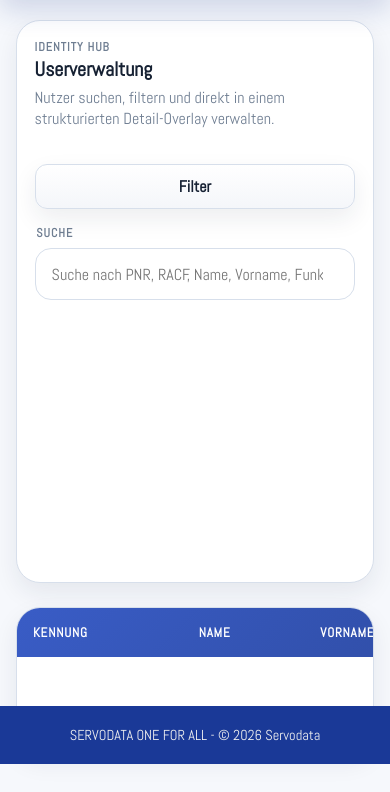
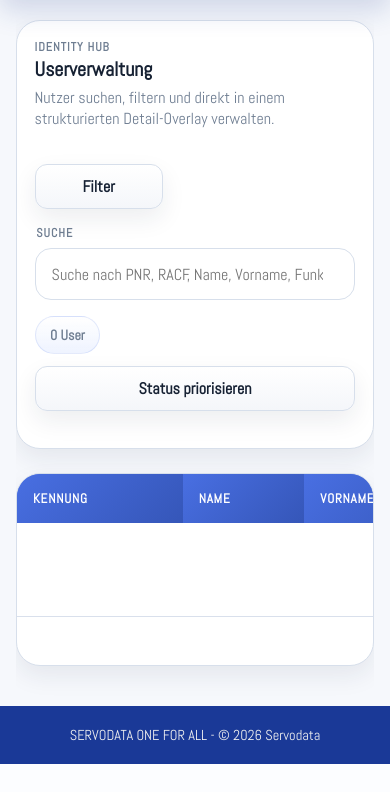
Before and after one commit to tgiabel/iam-system, a Python web app: template app/templates/userverwaltung.html in a window 390 px wide. Shown: the part 80-872 px from the top of the page. After the commit the page ends 844 px from the top, so only its background shows below. Run offline with Jinja, Linux system fonts and the light colour scheme; the template is opened without the code that fills it, so the values that code supplies are empty.

Commit message:
ui: improve user table layout, status sorting, and visible count

```diff
--- a/app/static/css/userverwaltung.css
+++ b/app/static/css/userverwaltung.css
@@ -1,15 +1,22 @@
 .users-page {
+    display: flex;
+    flex: 1 1 auto;
+    flex-direction: column;
     width: 100%;
     padding-top: 2rem;
     padding-bottom: 2.5rem;
     max-width: 1400px;
+    min-height: 0;
+    overflow: hidden;
 }
 
 .users-shell {
     display: flex;
+    flex: 1 1 auto;
     flex-direction: column;
     gap: 1.5rem;
     width: 100%;
+    min-height: 0;
 }
 
 .users-header {
@@ -41,6 +48,15 @@
     display: flex;
     align-items: flex-end;
     gap: 1rem;
+    flex-wrap: wrap;
+}
+
+.users-toolbar-meta {
+    display: flex;
+    align-items: center;
+    justify-content: flex-end;
+    gap: 0.75rem;
+    margin-left: auto;
     flex-wrap: wrap;
 }
 
@@ -76,7 +92,7 @@
     flex-direction: column;
     min-width: 220px;
     padding: 0.45rem;
-    background: rgba(255, 255, 255, 0.98);
+    background: var(--menu-surface);
     border: 1px solid var(--ui-border);
     border-radius: 18px;
     box-shadow: var(--ui-shadow-md);
@@ -99,7 +115,7 @@
     width: 100%;
     border: none;
     background: transparent;
-    color: var(--ui-text-strong);
+    color: var(--menu-text);
     text-align: left;
     padding: 0.8rem 0.95rem;
     border-radius: 12px;
@@ -109,8 +125,12 @@
 
 .users-filter-dropdown button:hover,
 .users-filter-dropdown button:focus-visible {
-    background: rgba(65, 105, 225, 0.08);
+    background: var(--menu-surface-hover);
     outline: none;
+}
+
+.users-subfilter-dropdown input {
+    accent-color: var(--color-primary);
 }
 
 .users-subfilter-dropdown label,
@@ -119,7 +139,7 @@
     align-items: center;
     gap: 0.55rem;
     padding: 0.5rem 0.25rem;
-    color: var(--ui-text);
+    color: var(--menu-text);
 }
 
 .users-filter-tags {
@@ -152,15 +172,21 @@
 }
 
 .users-table-card {
+    display: flex;
+    flex: 1 1 auto;
+    flex-direction: column;
+    min-height: 0;
     overflow: hidden;
 }
 
 .users-table-card .table-wrapper {
+    flex: 1 1 auto;
     margin-bottom: 0;
     background: transparent;
     box-shadow: none;
     border-radius: 0;
-    overflow-x: auto;
+    min-height: 0;
+    overflow: auto;
 }
 
 #user-table {
@@ -170,10 +196,14 @@
 }
 
 .users-table-card thead {
-    background: linear-gradient(135deg, color-mix(in srgb, var(--color-primary) 88%, black), color-mix(in srgb, var(--color-primary) 58%, black));
+    background: var(--table-header-bg);
 }
 
 .users-table-card thead th {
+    position: sticky;
+    top: 0;
+    z-index: 2;
+    background: var(--table-header-bg);
     color: #fff;
     padding: 1rem 1rem;
     font-size: 0.82rem;
@@ -304,6 +334,29 @@
     font-size: 0.84rem;
     font-weight: 700;
     white-space: nowrap;
+}
+
+.users-visible-count {
+    display: inline-flex;
+    align-items: center;
+    min-height: 2.4rem;
+    padding: 0.35rem 0.9rem;
+    border-radius: 999px;
+    background: linear-gradient(180deg, color-mix(in srgb, var(--surface-card) 98%, transparent), color-mix(in srgb, var(--surface-soft) 96%, transparent));
+    border: 1px solid rgba(var(--color-primary-rgb), 0.14);
+    color: var(--text-muted);
+    font-size: 0.88rem;
+    font-weight: 700;
+}
+
+.users-status-sort-toggle {
+    min-width: 12.5rem;
+}
+
+.users-status-sort-toggle[aria-pressed="true"] {
+    background: var(--btn-primary-bg);
+    border-color: var(--btn-primary-border);
+    color: var(--text-inverse);
 }
 
 .users-status-active,
@@ -1017,23 +1070,22 @@
         align-items: stretch;
     }
 
-    .users-header-actions,
-    .users-onboard-btn,
-    .users-filter-trigger {
-        width: 100%;
-    }
-
     .users-header-actions {
-        justify-content: stretch;
+        justify-content: flex-start;
     }
 
     .users-toolbar {
-        flex-direction: column;
-        align-items: stretch;
+        align-items: flex-end;
     }
 
     .users-search-field {
         max-width: 100%;
+    }
+
+    .users-toolbar-meta {
+        width: 100%;
+        justify-content: space-between;
+        margin-left: 0;
     }
 
     .users-subfilter-dropdown {
@@ -1062,6 +1114,18 @@
 
     .users-header {
         padding: 1.1rem;
+    }
+
+    .users-header-actions,
+    .users-onboard-btn,
+    .users-filter-trigger,
+    .users-toolbar-meta,
+    .users-status-sort-toggle {
+        width: 100%;
+    }
+
+    .users-toolbar {
+        align-items: stretch;
     }
 
     .user-panel {
--- a/app/static/js/userverwaltung.js
+++ b/app/static/js/userverwaltung.js
@@ -11,7 +11,8 @@ const state = {
         secondaryRoleIds: [],
         includeInactive: false,
         openCategory: null
-    }
+    },
+    statusSortEnabled: false
 };
 
 const DOM = {};
@@ -493,6 +494,49 @@ function getSummaryStatus(user) {
     }
 
     return { code: normalized, label, className, count: 1, extraCount: 0, tooltip: label, source: "fallback" };
+}
+
+function getStatusSortPriority(user) {
+    const derivedStatuses = getNormalizedDerivedStatuses(user);
+
+    if (derivedStatuses.some(status => status.isOverdue || status.severity === "error")) {
+        return 0;
+    }
+
+    if (derivedStatuses.some(status => status.severity === "warning")) {
+        return 1;
+    }
+
+    if (derivedStatuses.length) {
+        return 2;
+    }
+
+    const fallbackStatus = normalizeValue(
+        user?.summary_status_code ||
+        user?.summary_status ||
+        (user?.is_active === false ? "inactive" : "active")
+    ).replace(/\s+/g, "_");
+
+    if (fallbackStatus === "inactive") {
+        return 3;
+    }
+
+    if (fallbackStatus.includes("warning") || fallbackStatus.includes("revocation") || fallbackStatus.includes("error")) {
+        return 1;
+    }
+
+    if (
+        fallbackStatus.includes("request") ||
+        fallbackStatus.includes("progress") ||
+        fallbackStatus.includes("pending") ||
+        fallbackStatus.includes("open") ||
+        fallbackStatus.includes("revoked") ||
+        (fallbackStatus && fallbackStatus !== "active")
+    ) {
+        return 2;
+    }
+
+    return 4;
 }
 
 function getSeverityBadgeClass(severity, isOverdue = false) {
@@ -1052,6 +1096,8 @@ const filterController = {
 const tableController = {
     async init() {
         this.bindSearch();
+        this.bindStatusSortToggle();
+        this.updateStatusSortToggle();
         await this.loadUsers();
     },
 
@@ -1071,12 +1117,25 @@ const tableController = {
     },
 
     getFilteredUsers() {
-        return sortUsersByName(
-            state.users
+        const users = state.users
             .filter(user => this.matchesSearch(user))
             .filter(user => this.matchesPrimaryRoles(user))
-            .filter(user => this.matchesSecondaryRoles(user))
-        );
+            .filter(user => this.matchesSecondaryRoles(user));
+
+        if (!state.statusSortEnabled) {
+            return sortUsersByName(users);
+        }
+
+        return [...users].sort((left, right) => {
+            const priorityDiff = getStatusSortPriority(left) - getStatusSortPriority(right);
+            if (priorityDiff !== 0) {
+                return priorityDiff;
+            }
+
+            const leftKey = `${left?.last_name || ""} ${left?.first_name || ""}`.trim();
+            const rightKey = `${right?.last_name || ""} ${right?.first_name || ""}`.trim();
+            return leftKey.localeCompare(rightKey, "de");
+        });
     },
 
     matchesSearch(user) {
@@ -1116,6 +1175,12 @@ const tableController = {
 
     render() {
         const users = this.getFilteredUsers();
+
+        if (DOM.usersVisibleCount) {
+            DOM.usersVisibleCount.textContent = `${users.length} Nutzer`;
+        }
+
+        this.updateStatusSortToggle();
 
         DOM.tableBody.innerHTML = users.length
             ? users.map(user => {
@@ -1170,6 +1235,24 @@ const tableController = {
             state.searchTerm = event.target.value || "";
             this.render();
         });
+    },
+
+    bindStatusSortToggle() {
+        DOM.usersStatusSortToggle?.addEventListener("click", () => {
+            state.statusSortEnabled = !state.statusSortEnabled;
+            this.render();
+        });
+    },
+
+    updateStatusSortToggle() {
+        if (!DOM.usersStatusSortToggle) {
+            return;
+        }
+
+        DOM.usersStatusSortToggle.setAttribute("aria-pressed", String(state.statusSortEnabled));
+        DOM.usersStatusSortToggle.textContent = state.statusSortEnabled
+            ? "Status priorisiert"
+            : "Status priorisieren";
     }
 };
 
@@ -2899,6 +2982,8 @@ function cacheDOM() {
     DOM.subfilterDropdown = document.getElementById("subfilter-dropdown");
     DOM.activeFilters = document.getElementById("active-filters");
     DOM.searchInput = document.getElementById("search-input");
+    DOM.usersVisibleCount = document.getElementById("users-visible-count");
+    DOM.usersStatusSortToggle = document.getElementById("users-status-sort-toggle");
     DOM.userTable = document.getElementById("user-table");
     DOM.tableBody = document.getElementById("user-table-body");
 
--- a/app/templates/userverwaltung.html
+++ b/app/templates/userverwaltung.html
@@ -48,6 +48,17 @@
                         class="ui-input users-search-field"
                         placeholder="Suche nach PNR, RACF, Name, Vorname, Funktion oder Nebenrolle"
                     >
+                </div>
+
+                <div class="users-toolbar-meta">
+                    <span id="users-visible-count" class="users-visible-count" aria-live="polite">0 User</span>
+                    <button
+                        type="button"
+                        class="btn btn-secondary users-status-sort-toggle"
+                        id="users-status-sort-toggle"
+                        aria-pressed="false">
+                        Status priorisieren
+                    </button>
                 </div>
             </div>
 
```
Also changed, not shown: app/static/css/rollenmanagement.css (+15 -1 lines), app/static/css/systemverwaltung.css (+15 -1 lines), app/static/css/tasks.css (+31 -0 lines).
